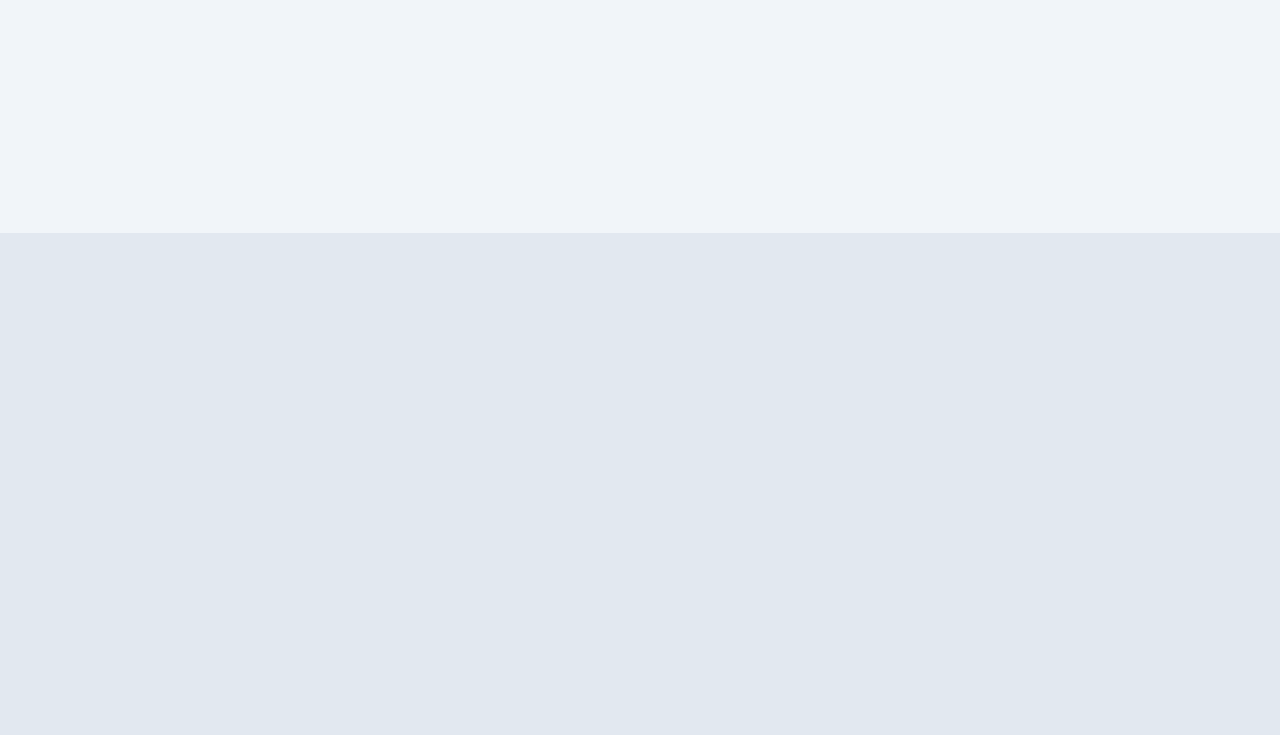
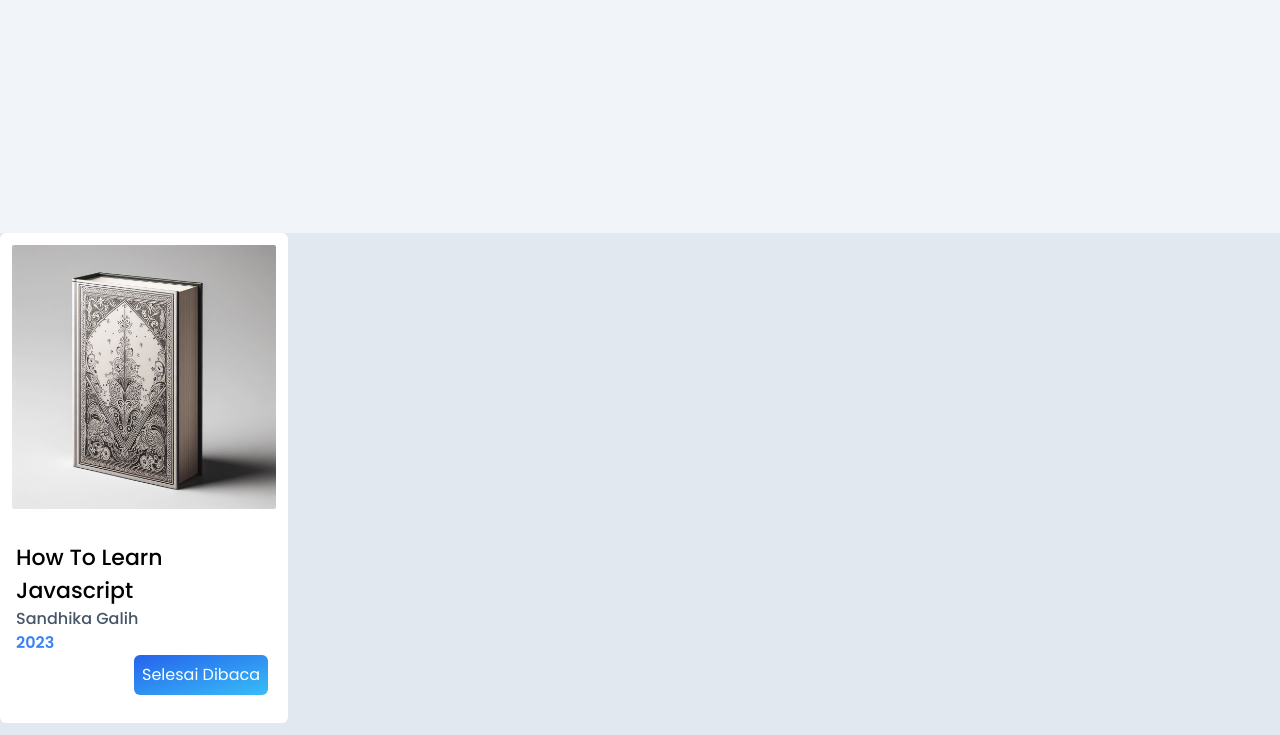
Before and after one commit to adliharahap/Dicoding-Belajar-Membuat-FrontEnd-Web-Pemula, a website with bundled scripts: page src/index.html in a window 1280 px wide. Shown: the part 771-1506 px from the top of the page. Before the commit the page ends 1004 px from the top, so only its background shows below. Built offline with nearby package versions, Linux system fonts and the light colour scheme.

Commit message:
menambahkan bookcardcomponent

```diff
--- a/src/index.html
+++ b/src/index.html
@@ -31,12 +31,12 @@
             </div>
             <div class="h-auto w-full">
                 <div class="flex justify-around">
-                    <section class="p-3 w-1/2 text-center nav-active text-lg hover:cursor-pointer hover:bg-slate-200 duration-300 ease-in-out">
+                    <section id="booknotread" class="p-3 w-1/2 text-center nav-active text-lg hover:cursor-pointer hover:bg-slate-200 duration-300 ease-in-out">
                         <span>
                             <p>Buku Belum Dibaca</p>
                         </span>
                     </section>
-                    <section class="p-3 w-1/2 text-center text-lg hover:cursor-pointer hover:bg-slate-200 duration-300 ease-in-out">
+                    <section id="bookdoneread" class="p-3 w-1/2 text-center text-lg hover:cursor-pointer hover:bg-slate-200 duration-300 ease-in-out">
                         <span>
                             <p>Buku Selesai Dibaca</p>
                         </span>
@@ -78,4 +78,5 @@
         </div>
     </main>
 </body>
+<script type="module" src="js/main.js"></script>
 </html>
--- /dev/null
+++ b/src/js/BookCardComponent.js
@@ -0,0 +1,66 @@
+function createBookCard() {
+    const div = document.createElement('div');
+    div.className = 'h-max w-full bg-white rounded-md flex md:flex-col md:w-72 md:h-[490px] hover:cursor-pointer hover:scale-105 duration-200 mb-3';
+
+    const aside = document.createElement('aside');
+    aside.className = 'flex justify-center items-center p-3';
+
+    const figure = document.createElement('figure');
+    figure.className = 'rounded-sm overflow-hidden';
+
+    const img = document.createElement('img');
+    img.className = 'aspect-square h-32 md:h-full';
+    img.src = 'img/book-default.jpeg';
+    img.alt = 'book-cover';
+
+    figure.appendChild(img);
+    aside.appendChild(figure);
+    div.appendChild(aside);
+
+    const contentDiv = document.createElement('div');
+    contentDiv.className = 'h-full w-full py-5 pr-2 md:pl-4';
+
+    // Menambahkan section pertama
+    const section1 = document.createElement('section');
+
+    const h3 = document.createElement('h3');
+    h3.className = 'text-[22px] font-medium';
+    h3.textContent = 'How To Learn Javascript';
+
+    const p1 = document.createElement('p');
+    p1.className = 'text-slate-600 font-medium';
+
+    // Tambahkan break line
+    const br = document.createElement('br');
+
+    const span = document.createElement('span');
+    span.className = 'text-blue-500 font-semibold';
+    span.textContent = '2023';
+
+    // Tambahkan teks pada elemen paragraf
+    p1.textContent = 'Sandhika Galih ';
+    p1.appendChild(br); // Tambahkan break line
+    p1.appendChild(span); // Tambahkan span
+
+    section1.appendChild(h3);
+    section1.appendChild(p1);
+
+    // Menambahkan section kedua
+    const section2 = document.createElement('section');
+    section2.className = 'flex justify-end';
+    const innerDiv = document.createElement('div');
+    const button = document.createElement('button');
+    button.className = 'text-white p-2 rounded-md bg-gradient-to-br from-blue-600 to-sky-400 mr-3';
+    button.textContent = 'Selesai Dibaca';
+    innerDiv.appendChild(button);
+    section2.appendChild(innerDiv);
+
+    contentDiv.appendChild(section1);
+    contentDiv.appendChild(section2);
+    div.appendChild(contentDiv);
+
+    // Menggabungkan elemen ke dalam body
+    document.body.appendChild(div);
+}
+
+export default createBookCard;
--- /dev/null
+++ b/src/js/main.js
@@ -0,0 +1,17 @@
+
+const BukuBlmDibaca = document.getElementById("booknotread");
+const BukuSlsDibaca = document.getElementById("bookdoneread");
+
+BukuSlsDibaca.addEventListener("click", (e) => {
+    BukuSlsDibaca.classList.add("nav-active");
+    BukuBlmDibaca.classList.remove("nav-active");
+});
+
+BukuBlmDibaca.addEventListener("click", (e) => {
+    BukuBlmDibaca.classList.add("nav-active");
+    BukuSlsDibaca.classList.remove("nav-active");
+});
+
+import createBookCard from "./BookCardComponent.js";
+
+createBookCard();
```
